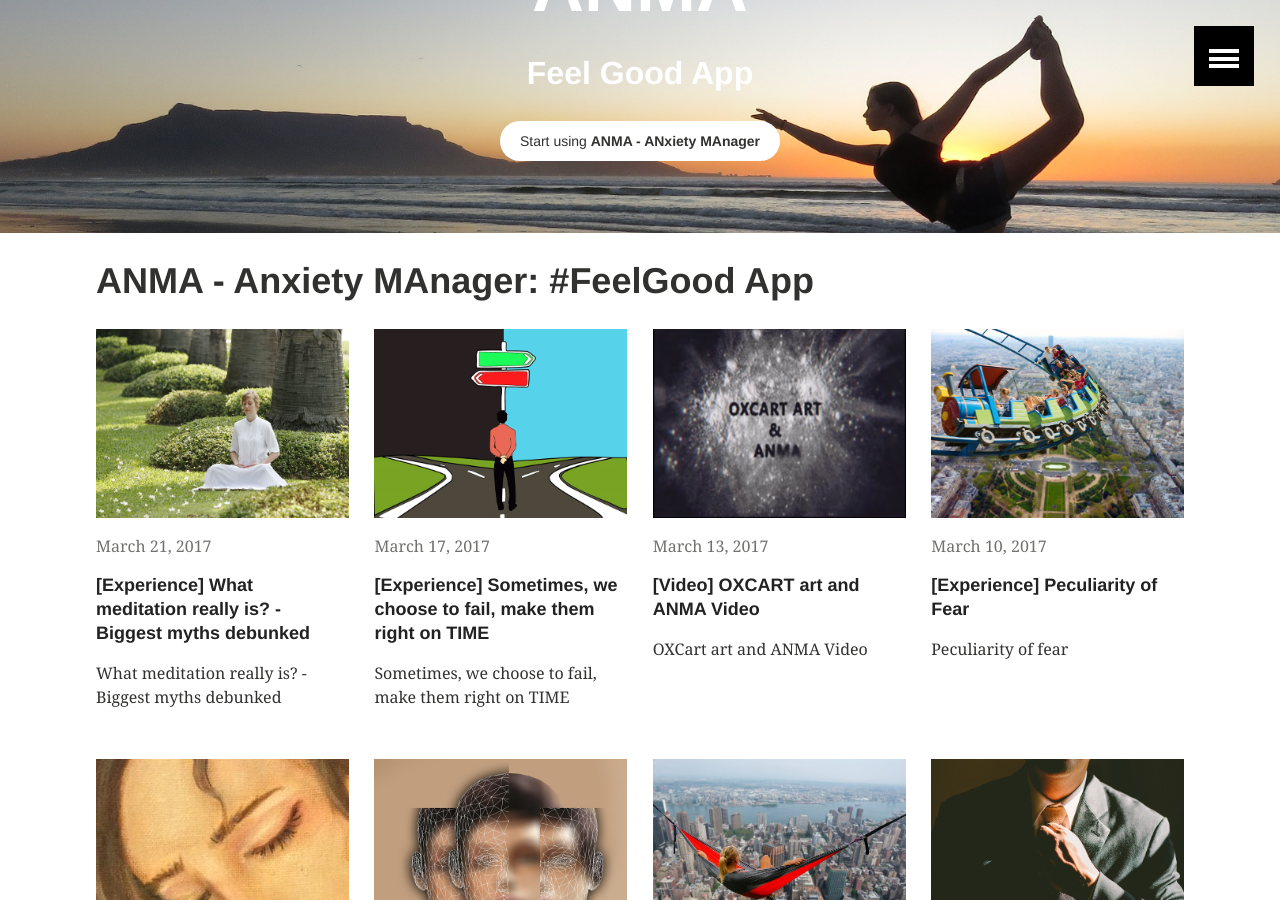
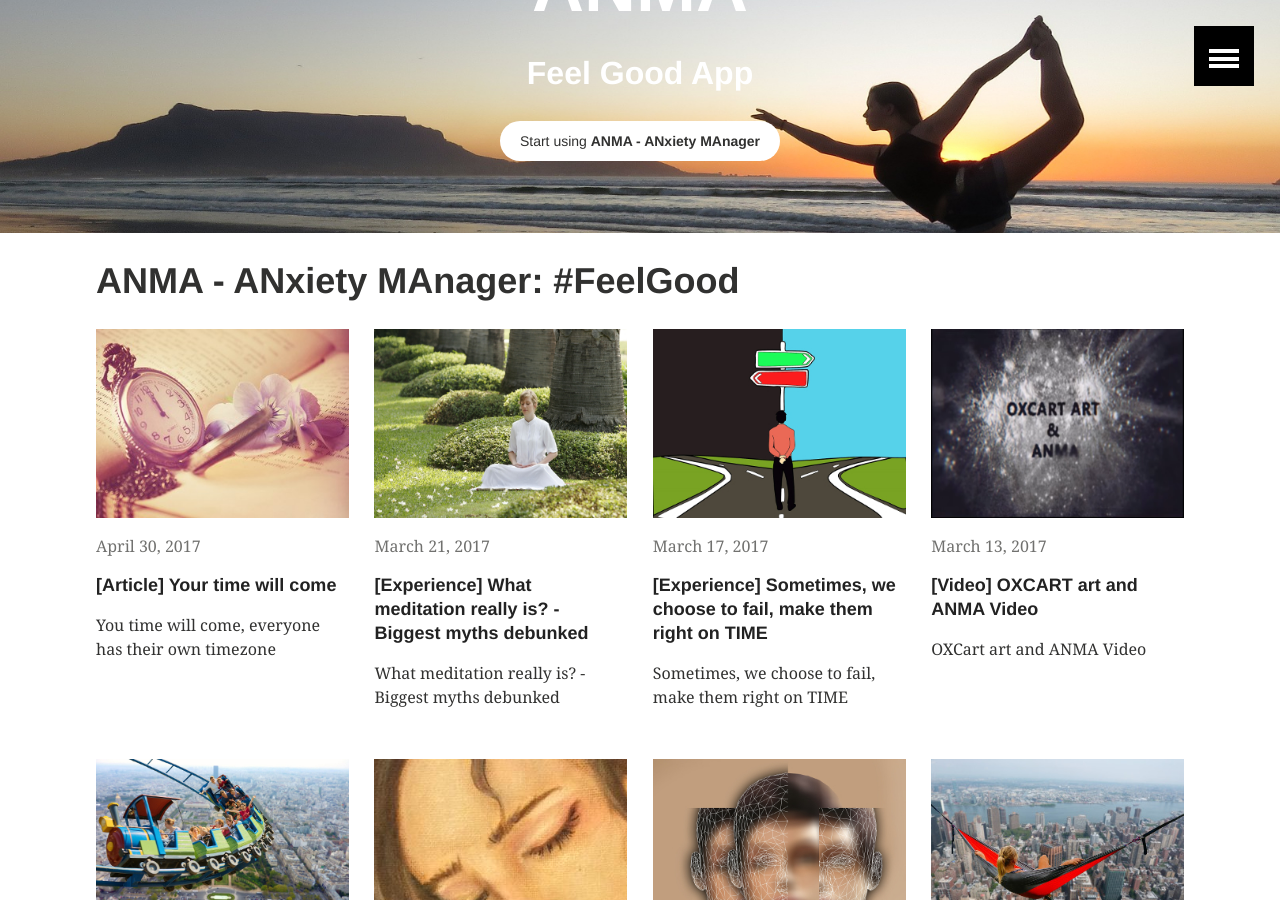
Before and after one commit to anmafeelgood/anmafeelgood.github.io, a Jekyll site: the page built from index.md, in a window 1280 px wide and 900 px high, scrolled down 258 px. Built offline with Jekyll 4.4.1, drawn with Linux system fonts in a browser that asks for light colours; some of the changed lines change nothing that is shown.

Commit message:
Added new post
your time will come

```diff
--- a/_layouts/default.html
+++ b/_layouts/default.html
@@ -20,7 +20,7 @@
     <meta name="viewport" content="width=device-width, initial-scale=1.0">
     <!-- Chrome, Firefox OS and Opera -->
     <meta name="theme-color" content="#166c4d">
-<!-- Windows Phone -->
+    <!-- Windows Phone -->
     <meta name="msapplication-navbutton-color" content="#166c4d">
     <!-- iOS Safari -->
     <meta name="apple-mobile-web-app-status-bar-style" content="#166c4d">
--- a/_layouts/home.html
+++ b/_layouts/home.html
@@ -18,6 +18,13 @@
     <meta name="HandheldFriendly" content="True">
     <meta name="MobileOptimized" content="320">
     <meta name="viewport" content="width=device-width, initial-scale=1.0">
+    <!-- Chrome, Firefox OS and Opera -->
+    <meta name="theme-color" content="#166c4d">
+    <!-- Windows Phone -->
+    <meta name="msapplication-navbutton-color" content="#166c4d">
+    <!-- iOS Safari -->
+    <meta name="apple-mobile-web-app-status-bar-style" content="#166c4d">
+
     <meta http-equiv="cleartype" content="on">
 
     <link rel="stylesheet" href="{{ site.url }}/css/main.css">
--- /dev/null
+++ b/_posts/media/2017-04-30-your-time-will-come.md
@@ -0,0 +1,47 @@
+---
+layout: article
+title: "[Article] Your time will come"
+date: 2017-04-30T03:14:02-04:00
+modified:
+categories: media
+excerpt: "You time will come, everyone has their own timezone"
+tags: [motivational, anma, feelgood]
+comments: true
+ads: true
+image:
+  feature:
+  teaser: "anma_article01.jpg"
+---
+
+<img style="display: block;
+    flex-shrink: 1;
+    min-width: 0;
+    height: auto;
+    width: 100%;
+    align-self: flex-start;
+    margin-right: .5rem;" src="../../images/article_internet01.jpg.jpg" height="480" width="480" />
+
+**Your Time Will Come**
+
+Kenya is two hours ahead of Nigeria, but it does not mean that Nigeria is slow, and it does not mean that Kenya is faster than Nigeria. Both countries are working based on their own "Time Zone."
+
+Some one is still single..Someone got married and 'waited' ten years before having a child, there is another who had had a baby within one year after marriage.
+
+Someone graduated at the age of 22, yet waited 5 years before securing a job; and there is another who graduated at the age of 27 and secured employment just after national service.
+
+Joyce Meyer started her own ministry at age 41 and still alive today at 71 years old.
+
+Someone became CEO at the age of 25 and died at the age of 50 while another became a CEO at the age of 50 and lived to 90 years.
+
+Everyone worked based on their ***'Time Zone'..***
+Some people have everything that work fast for them. Work in your “time zone”.
+
+Colleagues, friends, associates, younger one(s) might "seem" to go ahead of you. Don't envy them, it's their 'Time Zone.'. Yours is coming soon. Hold on, be strong, and stay true to yourself. All things shall work together for your good. You’re not late… you’re on **TIME!**
+
+Spread love with AnMa! #FeelGood #ANMA
+
+Source: Internet
+
+[Facebook](https://www.facebook.com/anxietymanager/)
+
+[Twitter](https://twitter.com/anxiety_manager)
--- a/index.md
+++ b/index.md
@@ -3,7 +3,7 @@
 permalink: /
 image:
   feature: featured-home.jpg
-title: "ANMA - Anxiety MAnager: #FeelGood App"
+title: "ANMA - ANxiety MAnager: #FeelGood"
 ---
 
 <div class="tiles">
```
Also changed, not shown: images/anma_article01.jpg (added), images/article_internet01.jpg (added).
